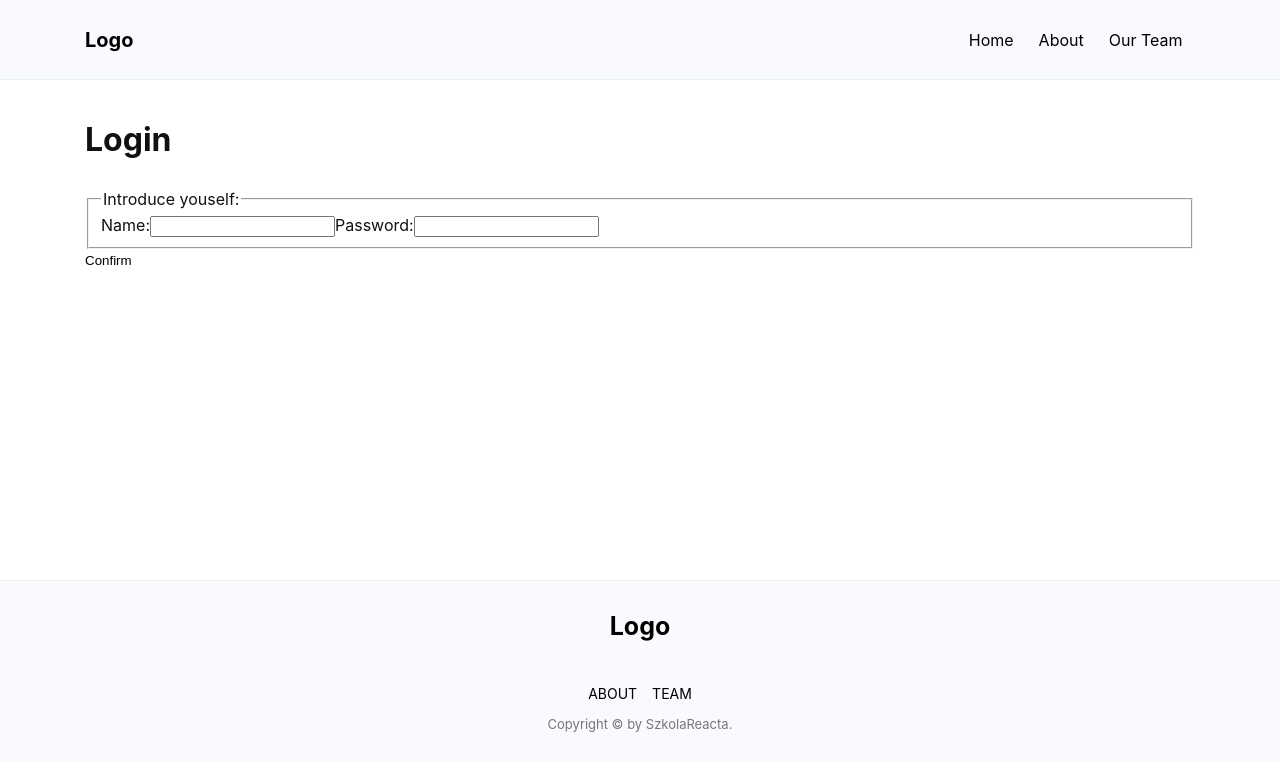
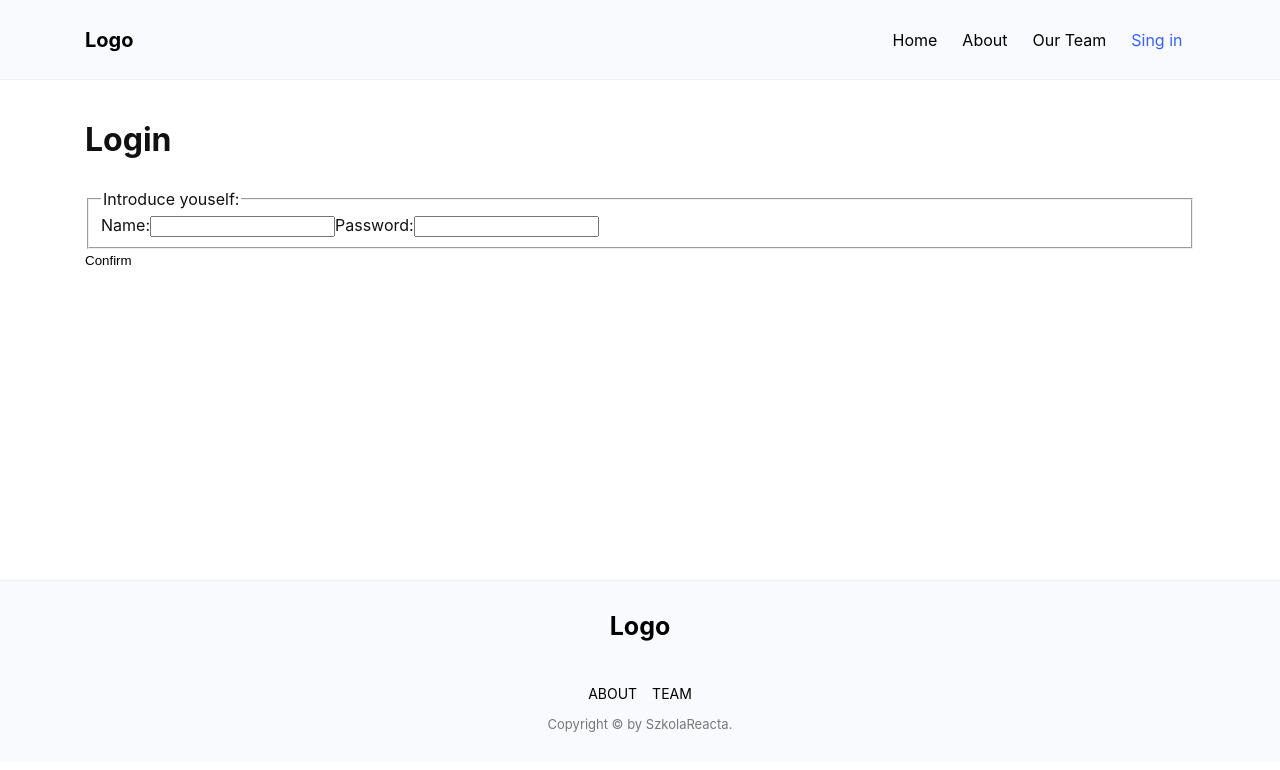
Before and after one commit to szkola-reacta/team-red-v2-app, a React (Create React App) app: page /login in a window 1280 px wide. Shown: the top 770 px of the page. Built offline with nearby package versions, Linux system fonts and the light colour scheme.

Commit message:
navbar update, barrels imports added

```diff
--- a/src/components/layout/Navbar.js
+++ b/src/components/layout/Navbar.js
@@ -1,7 +1,25 @@
 import { NavLink, Link } from "react-router-dom";
 
-function Navbar() {
-  const activeClassName = "active";
+const Navbar = () => {
+  const navLinks = [
+    {
+      name: "Home",
+      linkTo: "/",
+    },
+    {
+      name: "About",
+      linkTo: "/about",
+    },
+    {
+      name: "Our Team",
+      linkTo: "/team",
+    },
+    {
+      name: "Sing in",
+      linkTo: "/login",
+    },
+  ];
+
   return (
     <header className="header">
       <div className="container header__content">
@@ -10,35 +28,18 @@ function Navbar() {
         </Link>
         <nav className="header__navigation">
           <ul>
-            <li>
-              <NavLink
-                to="/"
-                className={({ isActive }) => (isActive ? activeClassName : undefined)}
-              >
-                Home
-              </NavLink>
-            </li>
-            <li>
-              <NavLink
-                to="/about"
-                className={({ isActive }) => (isActive ? activeClassName : undefined)}
-              >
-                About
-              </NavLink>
-            </li>
-            <li>
-              <NavLink
-                to="/team"
-                className={({ isActive }) => (isActive ? activeClassName : undefined)}
-              >
-                Our Team
-              </NavLink>
-            </li>
+            {navLinks.map((link) => {
+              return (
+                <li key={`link-${link.name}`}>
+                  <NavLink to={link.linkTo}>{link.name}</NavLink>
+                </li>
+              );
+            })}
           </ul>
         </nav>
       </div>
     </header>
   );
-}
+};
 
 export default Navbar;
--- /dev/null
+++ b/src/components/layout/index.js
@@ -0,0 +1,2 @@
+export { default as Footer } from "./Footer";
+export { default as Navbar } from "./Navbar";
--- /dev/null
+++ b/src/pages/index.js
@@ -0,0 +1,5 @@
+export { default as About } from "./About";
+export { default as Home } from "./Home";
+export { Login } from "./Login";
+export { default as NotFound } from "./NotFound";
+export { default as Team } from "./Team";
```
Also changed, not shown: src/App.js (+4 -6 lines).
